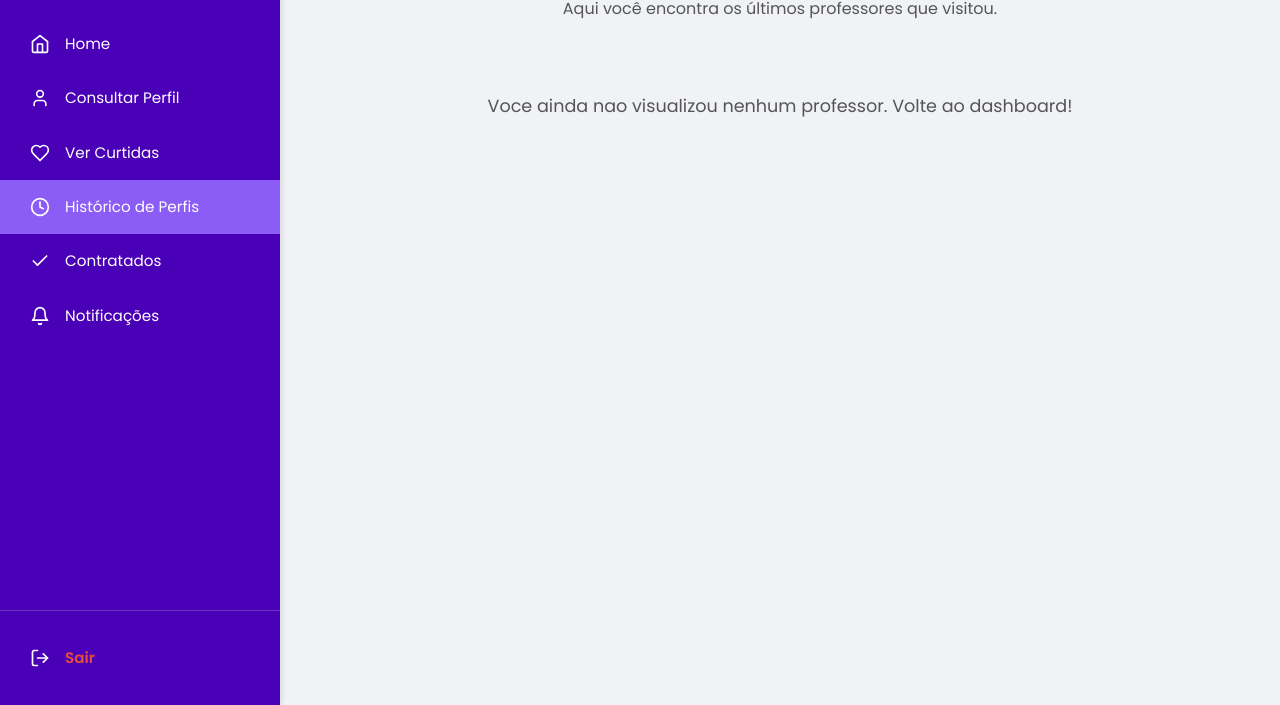
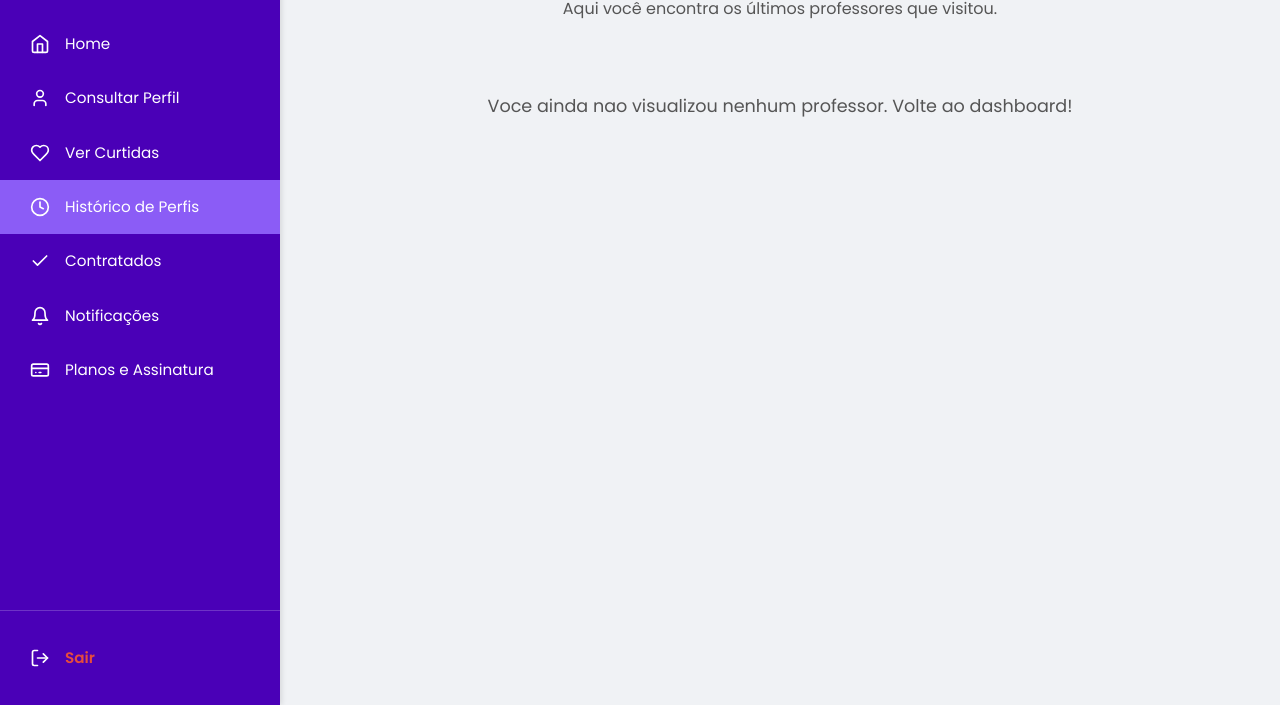
Before and after one commit to Mandy1804/EmpowerLearn, a plain HTML site: page historico-perfis.html in a window 1280 px wide. Shown: the part 95-800 px from the top of the page. Drawn offline with Linux system fonts and the light colour scheme.

Commit message:
Validando caminhos

```diff
--- a/historico-perfis.html
+++ b/historico-perfis.html
@@ -63,6 +63,11 @@
                     <svg xmlns="http://www.w3.org/2000/svg" width="24" height="24" viewBox="0 0 24 24" fill="none" stroke="currentColor" stroke-width="2" stroke-linecap="round" stroke-linejoin="round"><path d="M18 8A6 6 0 0 0 6 8c0 7-3 9-3 9h18s-3-2-3-9"/><path d="M13.73 21a2 2 0 0 1-3.46 0"/></svg>
                     Notificações
                 </a>
+                <a href="/planos.html" class="sidebar-link" id="nav-planos-assinatura">
+                    <svg xmlns="http://www.w3.org/2000/svg" width="24" height="24" viewBox="0 0 24 24" fill="none" stroke="currentColor" stroke-width="2" stroke-linecap="round" stroke-linejoin="round"><rect width="20" height="14" x="2" y="5" rx="2"/><line x1="2" x2="22" y1="10" y2="10"/><path d="M7 15h.01M11 15h2"/></svg>
+                    Planos e Assinatura
+                </a>
+
             </nav>
         </div>
         <div class="sidebar-logout">
```
Also changed, not shown: ver-curtidas.html (+4 -0 lines), ver-perfil.html (+4 -0 lines).
